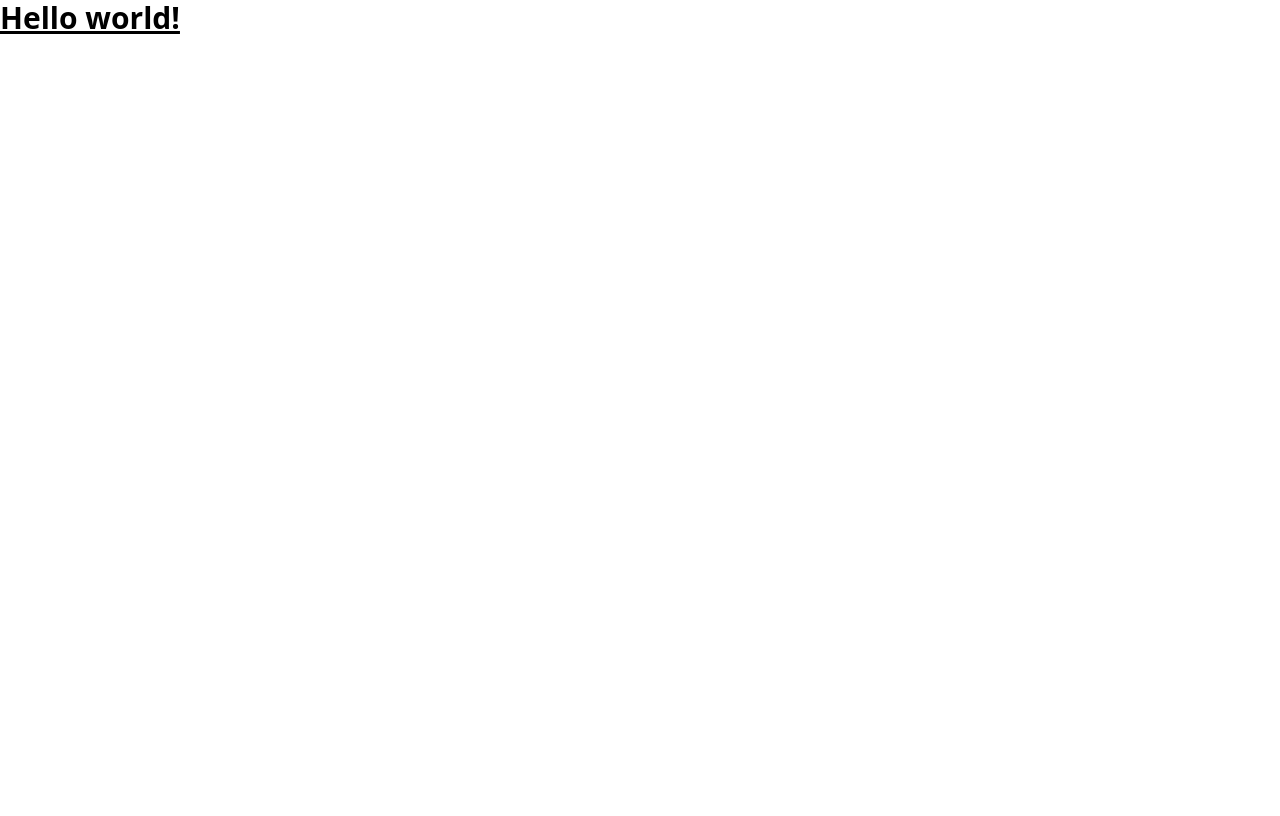
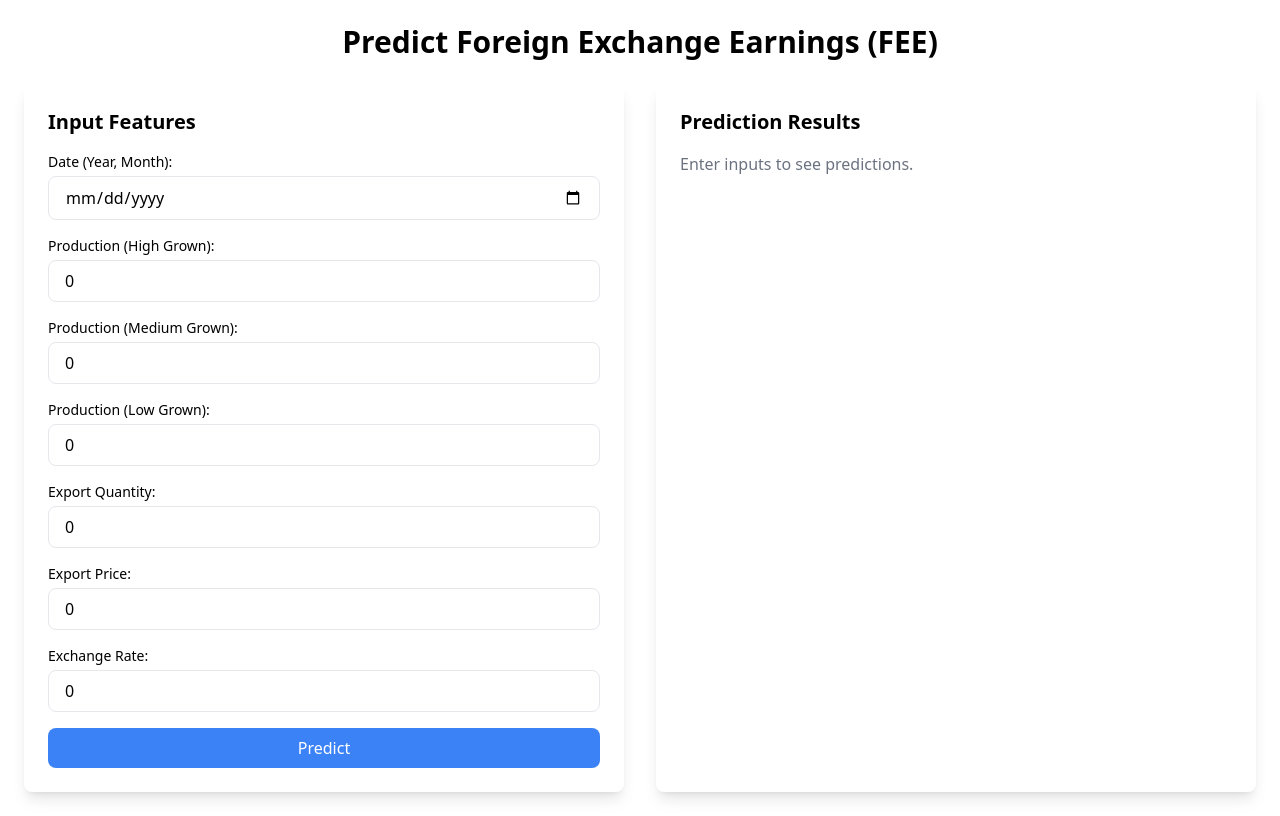
Before and after one commit to hasithapeiris/tea-plantation-portal, a React (Vite) app in the folder frontend/: page / in a window 1280 px wide. Built offline with nearby package versions, Linux system fonts and the light colour scheme.

Commit message:
feat: create a form for forex prediction

```diff
--- a/frontend/package.json
+++ b/frontend/package.json
@@ -10,6 +10,7 @@
     "preview": "vite preview"
   },
   "dependencies": {
+    "axios": "^1.7.8",
     "react": "^18.3.1",
     "react-dom": "^18.3.1"
   },
--- a/frontend/src/App.tsx
+++ b/frontend/src/App.tsx
@@ -1,9 +1,10 @@
 import "./App.css";
+import { ForexPrediction } from "./pages";
 
 function App() {
   return (
     <div>
-      <h1 className="text-3xl font-bold underline">Hello world!</h1>
+      <ForexPrediction />
     </div>
   );
 }
--- /dev/null
+++ b/frontend/src/pages/ForexPrediction.tsx
@@ -0,0 +1,227 @@
+import React, { useState } from "react";
+import axios from "axios";
+import { InputFormState, PredictionResult } from "../types";
+
+const ForexPrediction: React.FC = () => {
+  const [formData, setFormData] = useState<InputFormState>({
+    date: "",
+    productionHigh: 0,
+    productionMedium: 0,
+    productionLow: 0,
+    exportQuantity: 0,
+    exportPrice: 0,
+    exchangeRate: 0,
+  });
+
+  const [prediction, setPrediction] = useState<PredictionResult | null>(null);
+  const [loading, setLoading] = useState<boolean>(false);
+  const [error, setError] = useState<string | null>(null);
+
+  const handleChange = (e: React.ChangeEvent<HTMLInputElement>): void => {
+    const { name, value } = e.target;
+    setFormData({ ...formData, [name]: Number(value) || value });
+  };
+
+  const handleSubmit = async (e: React.FormEvent): Promise<void> => {
+    e.preventDefault();
+    setLoading(true);
+    setError(null);
+
+    try {
+      const response = await axios.post<PredictionResult>(
+        "http://localhost:5000/predict",
+        formData
+      );
+      setPrediction(response.data);
+    } catch (err: any) {
+      setError(
+        err.response?.data?.message ||
+          "An error occurred while fetching the prediction."
+      );
+    } finally {
+      setLoading(false);
+    }
+  };
+
+  return (
+    <div className="container mx-auto p-6">
+      <h1 className="text-3xl font-bold text-center mb-6">
+        Predict Foreign Exchange Earnings (FEE)
+      </h1>
+
+      <div className="grid md:grid-cols-2 gap-8">
+        {/* Input Form */}
+        <form
+          className="bg-white shadow-lg rounded-lg p-6"
+          onSubmit={handleSubmit}
+        >
+          <h2 className="text-xl font-semibold mb-4">Input Features</h2>
+
+          <div className="mb-4">
+            <label htmlFor="date" className="block text-sm font-medium mb-1">
+              Date (Year, Month):
+            </label>
+            <input
+              type="date"
+              id="date"
+              name="date"
+              value={formData.date}
+              onChange={handleChange}
+              className="w-full px-4 py-2 border rounded-lg focus:ring focus:outline-none"
+              required
+            />
+          </div>
+
+          <div className="mb-4">
+            <label
+              htmlFor="productionHigh"
+              className="block text-sm font-medium mb-1"
+            >
+              Production (High Grown):
+            </label>
+            <input
+              type="number"
+              id="productionHigh"
+              name="productionHigh"
+              value={formData.productionHigh}
+              onChange={handleChange}
+              className="w-full px-4 py-2 border rounded-lg focus:ring focus:outline-none"
+              required
+            />
+          </div>
+
+          <div className="mb-4">
+            <label
+              htmlFor="productionMedium"
+              className="block text-sm font-medium mb-1"
+            >
+              Production (Medium Grown):
+            </label>
+            <input
+              type="number"
+              id="productionMedium"
+              name="productionMedium"
+              value={formData.productionMedium}
+              onChange={handleChange}
+              className="w-full px-4 py-2 border rounded-lg focus:ring focus:outline-none"
+              required
+            />
+          </div>
+
+          <div className="mb-4">
+            <label
+              htmlFor="productionLow"
+              className="block text-sm font-medium mb-1"
+            >
+              Production (Low Grown):
+            </label>
+            <input
+              type="number"
+              id="productionLow"
+              name="productionLow"
+              value={formData.productionLow}
+              onChange={handleChange}
+              className="w-full px-4 py-2 border rounded-lg focus:ring focus:outline-none"
+              required
+            />
+          </div>
+
+          <div className="mb-4">
+            <label
+              htmlFor="exportQuantity"
+              className="block text-sm font-medium mb-1"
+            >
+              Export Quantity:
+            </label>
+            <input
+              type="number"
+              id="exportQuantity"
+              name="exportQuantity"
+              value={formData.exportQuantity}
+              onChange={handleChange}
+              className="w-full px-4 py-2 border rounded-lg focus:ring focus:outline-none"
+              required
+            />
+          </div>
+
+          <div className="mb-4">
+            <label
+              htmlFor="exportPrice"
+              className="block text-sm font-medium mb-1"
+            >
+              Export Price:
+            </label>
+            <input
+              type="number"
+              id="exportPrice"
+              name="exportPrice"
+              value={formData.exportPrice}
+              onChange={handleChange}
+              className="w-full px-4 py-2 border rounded-lg focus:ring focus:outline-none"
+              required
+            />
+          </div>
+
+          <div className="mb-4">
+            <label
+              htmlFor="exchangeRate"
+              className="block text-sm font-medium mb-1"
+            >
+              Exchange Rate:
+            </label>
+            <input
+              type="number"
+              id="exchangeRate"
+              name="exchangeRate"
+              value={formData.exchangeRate}
+              onChange={handleChange}
+              className="w-full px-4 py-2 border rounded-lg focus:ring focus:outline-none"
+              required
+            />
+          </div>
+
+          <button
+            type="submit"
+            className="w-full bg-blue-500 text-white py-2 px-4 rounded-lg hover:bg-blue-600"
+            disabled={loading}
+          >
+            {loading ? "Predicting..." : "Predict"}
+          </button>
+        </form>
+
+        {/* Prediction Results */}
+        <div className="bg-white shadow-lg rounded-lg p-6">
+          <h2 className="text-xl font-semibold mb-4">Prediction Results</h2>
+          {loading && <p className="text-blue-500">Fetching prediction...</p>}
+          {error && <p className="text-red-500">{error}</p>}
+          {prediction ? (
+            <div>
+              <p>
+                <strong>High Grown Production:</strong>{" "}
+                {prediction.productionHigh} kg
+              </p>
+              <p>
+                <strong>Medium Grown Production:</strong>{" "}
+                {prediction.productionMedium} kg
+              </p>
+              <p>
+                <strong>Low Grown Production:</strong>{" "}
+                {prediction.productionLow} kg
+              </p>
+              <p>
+                <strong>Predicted Maximum FEE:</strong> $
+                {prediction.maxFEE.toFixed(2)}
+              </p>
+            </div>
+          ) : (
+            !loading && (
+              <p className="text-gray-500">Enter inputs to see predictions.</p>
+            )
+          )}
+        </div>
+      </div>
+    </div>
+  );
+};
+
+export default ForexPrediction;
--- /dev/null
+++ b/frontend/src/pages/index.tsx
@@ -0,0 +1,3 @@
+import ForexPrediction from "./ForexPrediction";
+
+export { ForexPrediction };
--- /dev/null
+++ b/frontend/src/types.tsx
@@ -0,0 +1,16 @@
+export interface InputFormState {
+  date: string; // Format: YYYY-MM
+  productionHigh: number;
+  productionMedium: number;
+  productionLow: number;
+  exportQuantity: number;
+  exportPrice: number;
+  exchangeRate: number;
+}
+
+export interface PredictionResult {
+  productionHigh: number;
+  productionMedium: number;
+  productionLow: number;
+  maxFEE: number;
+}
```
Also changed, not shown: 1 other file (tests, documents, lock files or other folders).
